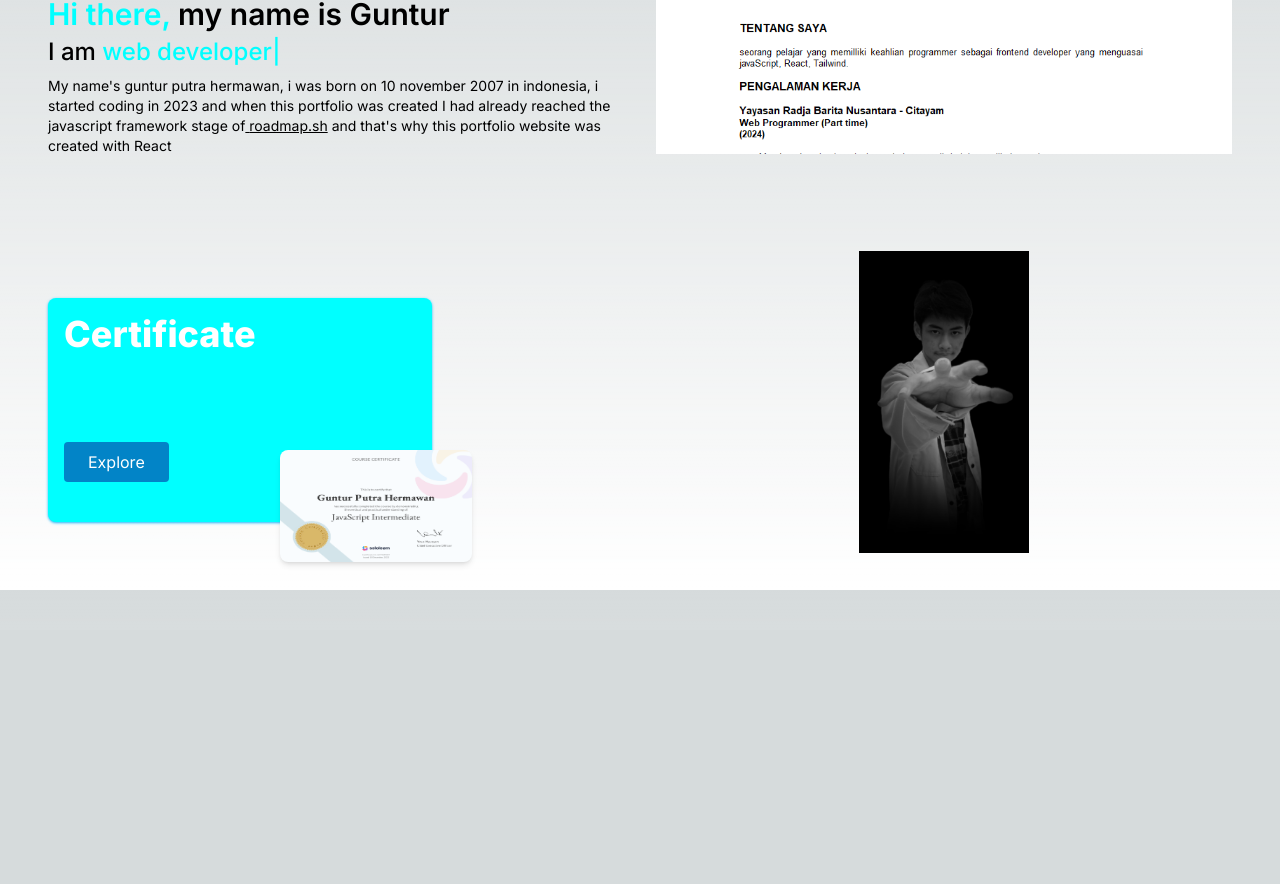
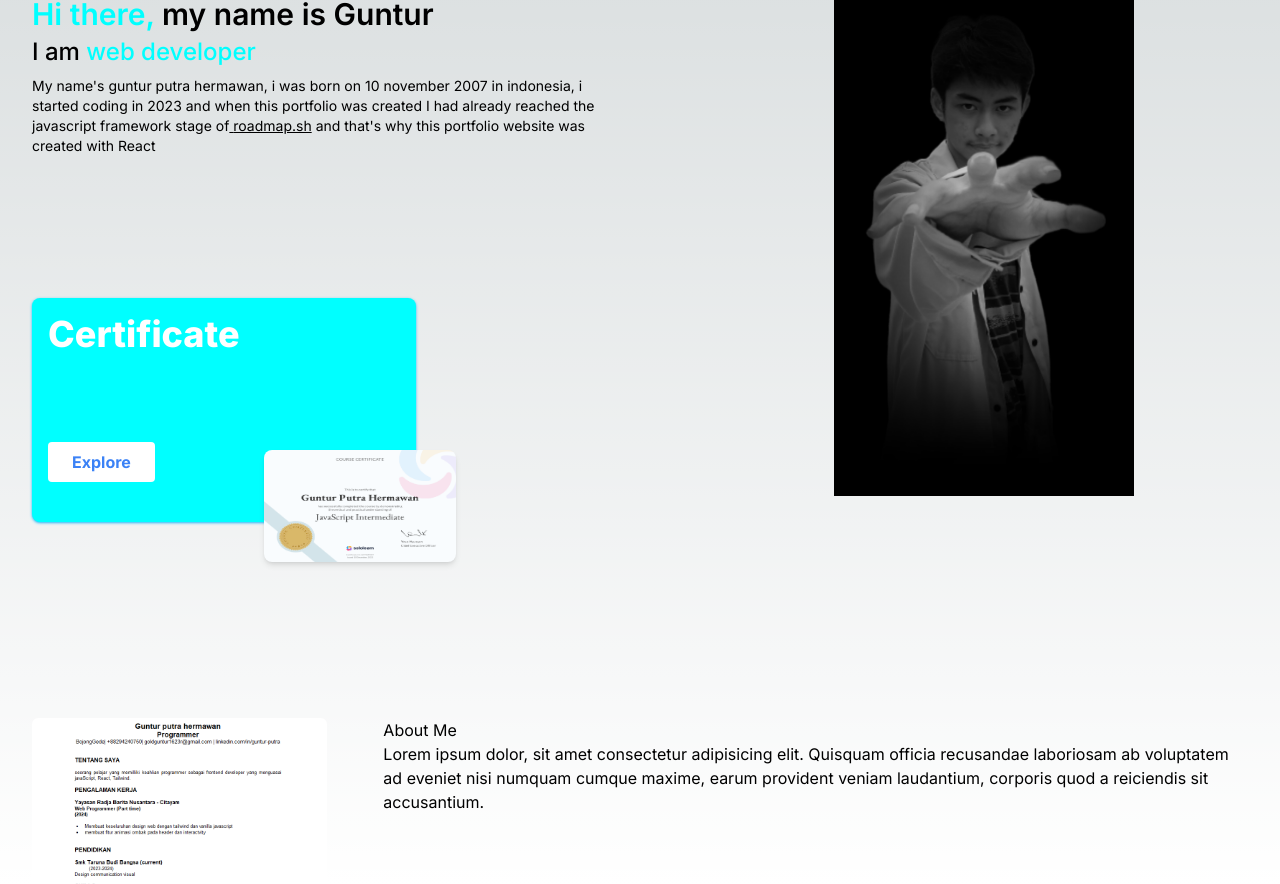
Before and after one commit to Goldguntur/guntur-portfolio-react, a Next.js app: page / in a window 1280 px wide. Shown: the part 170-1054 px from the top of the page. Before the commit the page ends 800 px from the top, so only its background shows below. Built offline with nearby package versions, Linux system fonts and the light colour scheme.

Commit message:
mengubah antarmuka home dan menambahkan section about

```diff
--- a/src/app/page.jsx
+++ b/src/app/page.jsx
@@ -4,6 +4,7 @@ import { useRef } from "react";
 import "./globals.css";
 import Home from "@/components/section/home";
 import Navbar from "@/components/ui/navbar";
+import About from "@/components/section/about";
 
 const guntur = {
   name: "Guntur",
@@ -30,7 +31,8 @@ export default function App() {
         />
       </nav>
       <main>
-        <Home image={guntur.img.CV} key="home" />
+        <Home key="home" />
+        <About image={guntur.img.CV} key="about" />
       </main>
     </>
   );
--- /dev/null
+++ b/src/components/section/about.jsx
@@ -0,0 +1,20 @@
+import CardDialoge from "../ui/card-dialoge";
+
+export default function About({ image }) {
+  return (
+    <>
+      <div className="flex justify-center gap-14 lg:px-8">
+        <CardDialoge Image={image} />
+        <article>
+          <h1>About Me</h1>
+          <p>
+            Lorem ipsum dolor, sit amet consectetur adipisicing elit. Quisquam
+            officia recusandae laboriosam ab voluptatem ad eveniet nisi numquam
+            cumque maxime, earum provident veniam laudantium, corporis quod a
+            reiciendis sit accusantium.
+          </p>
+        </article>
+      </div>
+    </>
+  );
+}
--- a/src/components/section/home.jsx
+++ b/src/components/section/home.jsx
@@ -1,12 +1,11 @@
-import CardDialoge from "../ui/card-dialoge";
 import CardDialoge2 from "../ui/card-dialoge2";
 import { TypeAnimation } from "react-type-animation";
 
-export default function home({ image }) {
+export default function home() {
   return (
     <section
       key="home"
-      className="w-full  lg:h-[90vh] px-8   lg:grid lg:grid-cols-2 lg:grid-rows-2 lg:place-items-center lg:place-content-center flex justify-center flex-col"
+      className=" mb-32 mx-auto lg:grid-flow-col-dense lg:h-[90vh]   lg:grid lg:grid-cols-2 lg:grid-rows-2 lg:place-items-center lg:place-content-center flex justify-center flex-col "
     >
       <article className="w-[45vw]">
         <h1 className="font-bold lg:text-4xl text-3xl mb-3">
@@ -44,18 +43,16 @@ export default function home({ image }) {
           and that's why this portfolio website was created with React
         </p>
       </article>
-      <aside className=" w-[45vw] h-52">
-        <CardDialoge Image={image} />
-      </aside>
+
       <section className="w-[45vw] ">
         <CardDialoge2 image="/Certificate/js-intermediate.png" />
       </section>
-      <aside>
+      <aside className="row-span-2">
         <img
           src="/images/guntur-parka.png"
           alt="guntur"
-          width="170"
-          className="mb-4 hover:-translate-y-3 hover:-translate-x-3 -z-50 transition cursor-pointer"
+          width="300"
+          className="  hover:-translate-y-3 hover:-translate-x-3 -z-50 transition cursor-pointer lg:ml-12"
         />
       </aside>
     </section>
--- a/src/components/ui/card-dialoge.jsx
+++ b/src/components/ui/card-dialoge.jsx
@@ -19,10 +19,10 @@ export default function CardDialoge({ Image }) {
   return (
     <>
       <div
-        className="card  bg-cv-bg  h-52 rounded-t-md bg-cover relative overflow-hidden group "
+        className="card  bg-cv-bg aspect-video w-1/2 rounded-t-md bg-cover relative overflow-hidden group "
         onClick={() => setIsOpen(true)}
       >
-        <div className=" bg-bg-cv backdrop-blur-sm w-full h-min bottom-0 absolute translate-y-12  group-hover:translate-y-0">
+        <div className=" bg-bg-cv backdrop-blur-sm h-min bottom-0 absolute translate-y-12  group-hover:translate-y-0 w-full">
           <a
             href="http://"
             className="p-2 text-lg font-light hover:underline transition-all"
--- a/src/components/ui/card-dialoge2.jsx
+++ b/src/components/ui/card-dialoge2.jsx
@@ -39,8 +39,8 @@ export default function CardDialoge2({ image }) {
         </div>
         <button
           onClick={open}
-          className="bottom-10 absolute border-sky-900 hover:-translate-y-[1px] hover:border-b-[6px]
-                   active:border-b-[2px] active:brightness-90 active:translate-y-[2px] hover:bg-sky-800 bg-sky-600 text-white mt-6 rounded p-2 px-6"
+          className="bottom-10 absolute border-zinc-400 hover:-translate-y-[1px] hover:border-b-[6px]
+                   active:border-b-[2px] active:brightness-90 active:translate-y-[2px]  bg-white text-blue-500 font-bold mt-6 rounded p-2 px-6"
         >
           Explore
         </button>
```
